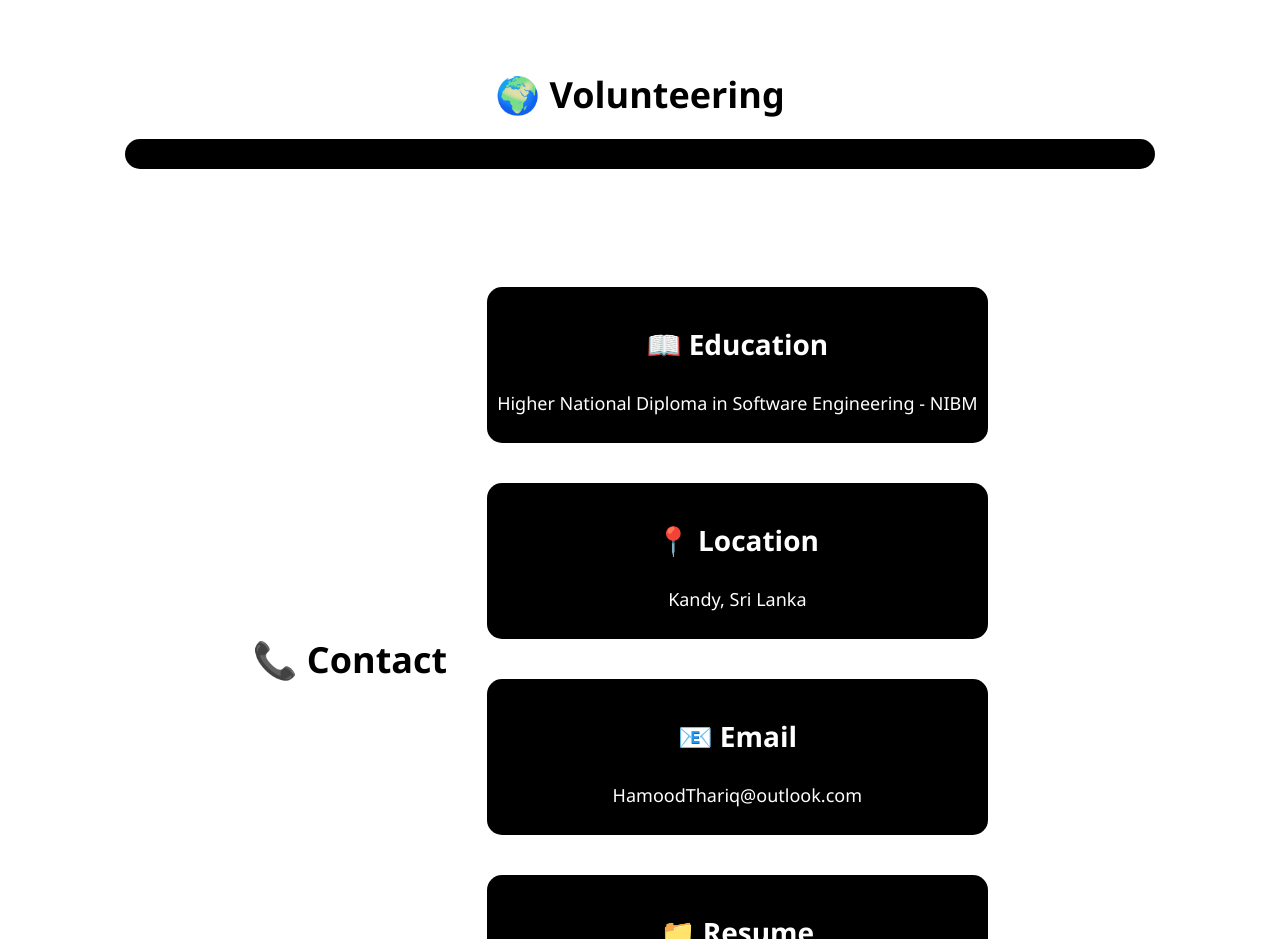
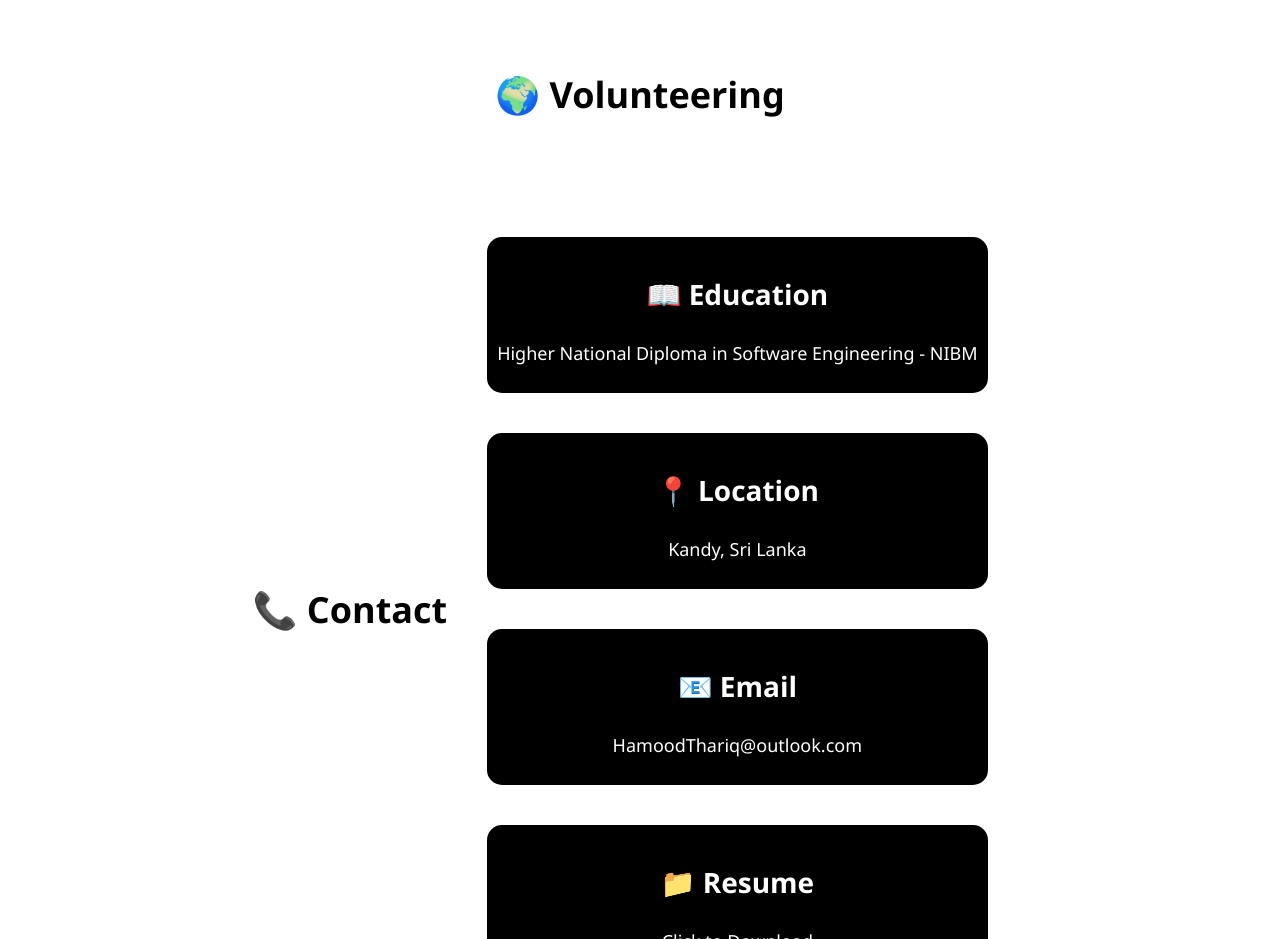
Before and after one commit to hxm-xd/no.ai.project1-personal_portfolio, a plain HTML site: page public/index.html in a window 1280 px wide. Shown: the part 2020-2959 px from the top of the page. Drawn offline with nearby package versions, Linux system fonts and the light colour scheme; no server answers; animation ran at ten frames a second.

Commit message:
attempt to fix volunteering section issues 2

```diff
--- a/public/index.html
+++ b/public/index.html
@@ -65,7 +65,6 @@
     <section id="volunteering" class="volunteering reveal">
       <div class="volunteering">
         <h1>🌍 Volunteering</h1>
-        <div class="vol-card"></div>
       </div>
     </section>
 
```
